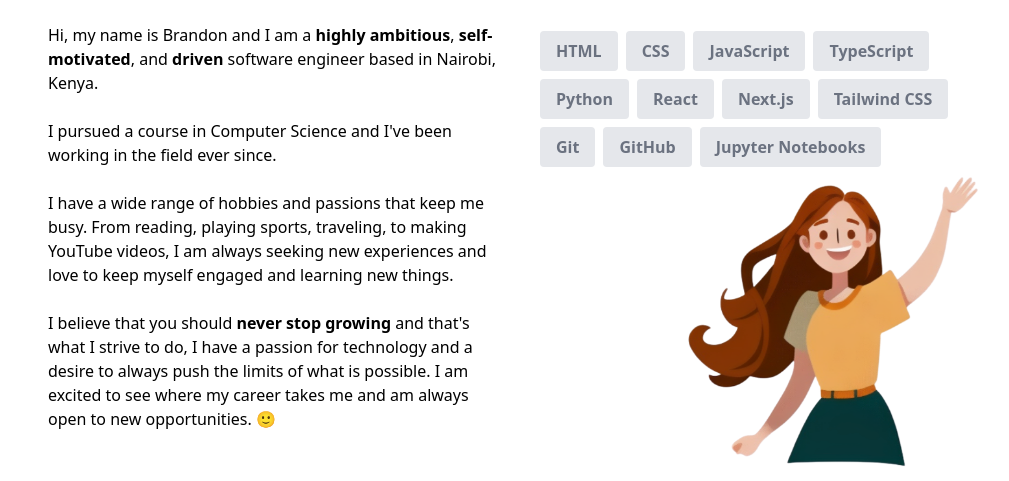
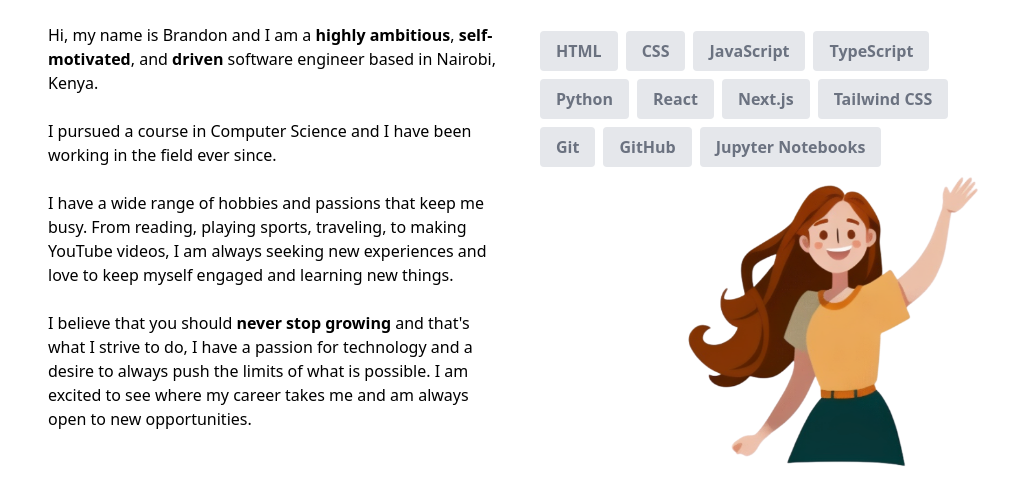
Before and after one commit to hqasmei/tailwindcss-and-nextjs-portfolio, a Next.js app: page / in a window 1280 px wide. Shown: the part 1069-1550 px from the top of the page, without its empty margins (120-1129 px from the left). Built offline with nearby package versions, Linux system fonts and the light colour scheme.

Commit message:
Tailwindcss portfolio

```diff
--- a/components/AboutSection.tsx
+++ b/components/AboutSection.tsx
@@ -38,8 +38,7 @@ const AboutSection = () => {
             </p>
             <br />
             <p>
-              I pursued a course in Computer Science and I've been working in the
-              field ever since.
+              I pursued a course in Computer Science and I have been working in the field ever since.
             </p>
             <br />
             <p>
@@ -54,10 +53,7 @@ const AboutSection = () => {
               <span className="font-bold text-teal-500">
                 never stop growing
               </span>{" "}
-              and that&#39;s what I strive to do, I have a passion for
-              technology and a desire to always push the limits of what is
-              possible. I am excited to see where my career takes me and am
-              always open to new opportunities. 🙂
+              and that&#39;s what I strive to do, I have a passion for technology and a desire to always push the limits of what is possible. I am excited to see where my career takes me and am always open to new opportunities.
             </p>
           </div>
           <div className="text-center md:w-1/2 md:text-left">
--- a/components/Navbar.tsx
+++ b/components/Navbar.tsx
@@ -33,7 +33,7 @@ export default function Navbar() {
   const pathname = usePathname()
   const [navbar, setNavbar] = useState(false)
   return (
-    <header className="w-full mx-auto  px-4 sm:px-20 fixed top-0 z-50 shadow bg-white dark:bg-stone-900 dark:border-b dark:border-stone-600">
+    <header className="w-full mx-auto  px-4 sm:px-20 fixed top-0 z-50 shadow bg-stone-900 dark:border-b dark:border-stone-600">
       <div className="justify-between md:items-center md:flex">
         <div>
           <div className="flex items-center justify-between py-3 md:py-5 md:block">
@@ -84,7 +84,7 @@ export default function Navbar() {
                   onClick={() => setTheme("light")}
                   className="bg-slate-100 p-2 rounded-xl"
                 >
-                  <RiSunLine size={25} color="black"/>
+                  <RiSunLine size={25} color="white"/>
 
                 </button>
               ) : (
```
